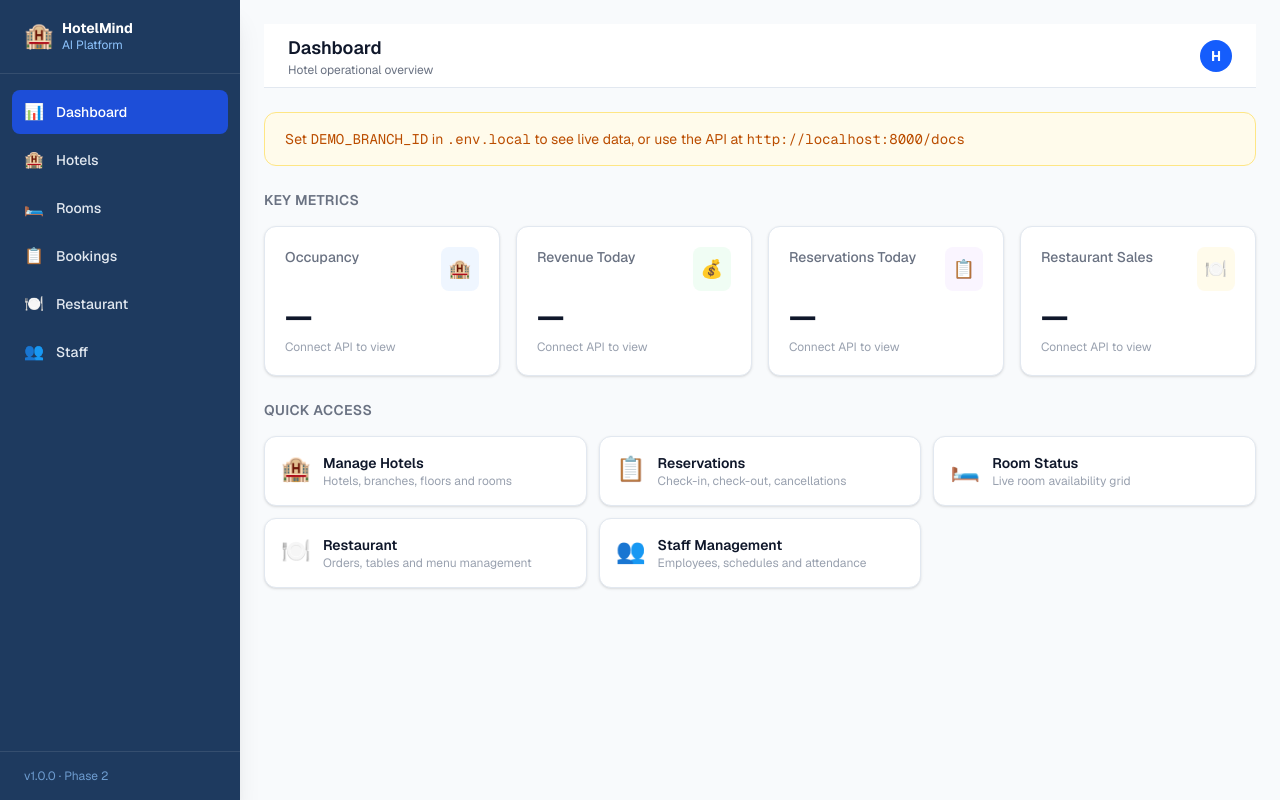
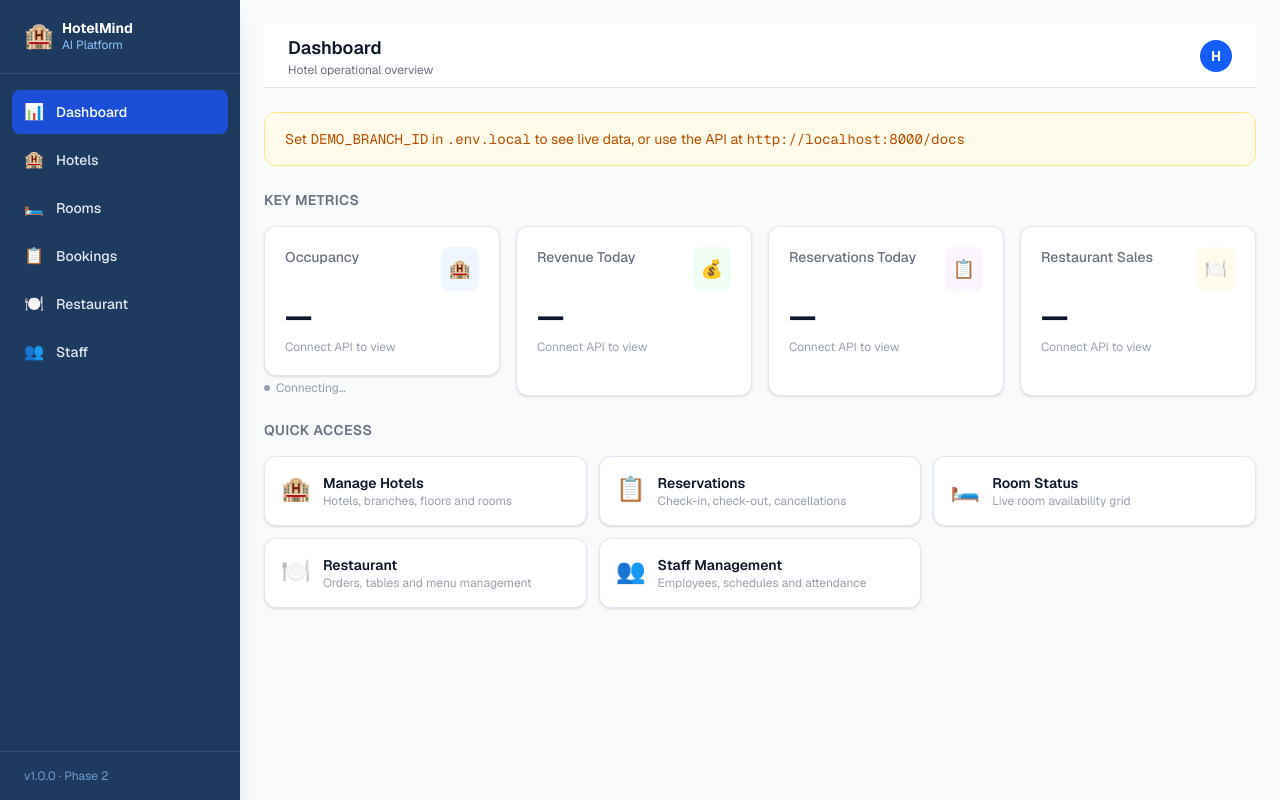
Before and after one commit to BhanuHasaranga/hotelmind-frontend, a Next.js app: page /dashboard in a window 1280 px wide. Built offline with nearby package versions, Linux system fonts and the light colour scheme; no server answers.

Commit message:
Add useDashboardSocket hook and live occupancy badge wired into dashboard page

```diff
--- a/app/(app)/dashboard/page.tsx
+++ b/app/(app)/dashboard/page.tsx
@@ -1,5 +1,6 @@
 import { StatCard } from "@/components/ui/StatCard";
 import { TopBar } from "@/components/layout/TopBar";
+import { LiveOccupancyBadge } from "@/components/dashboard/LiveOccupancyBadge";
 import { apiFetch } from "@/lib/api";
 import type { DashboardSummary } from "@/lib/types/dashboard";
 
@@ -35,6 +36,7 @@ export default async function DashboardPage() {
             Key Metrics
           </h2>
           <div className="grid grid-cols-1 gap-4 sm:grid-cols-2 xl:grid-cols-4">
+            <div>
               <StatCard
                 label="Occupancy"
                 value={summary ? `${summary.occupancy_pct.toFixed(1)}%` : "—"}
@@ -42,6 +44,8 @@ export default async function DashboardPage() {
                 icon="🏨"
                 accent="blue"
               />
+              <LiveOccupancyBadge initialOccupancyPct={summary?.occupancy_pct ?? null} />
+            </div>
             <StatCard
               label="Revenue Today"
               value={summary ? `$${Number(summary.revenue_today).toLocaleString()}` : "—"}
--- /dev/null
+++ b/components/dashboard/LiveOccupancyBadge.tsx
@@ -0,0 +1,28 @@
+"use client";
+
+import { useDashboardSocket } from "@/lib/useDashboardSocket";
+
+interface LiveOccupancyBadgeProps {
+  initialOccupancyPct: number | null;
+}
+
+export function LiveOccupancyBadge({ initialOccupancyPct }: LiveOccupancyBadgeProps) {
+  const { lastUpdate, connected } = useDashboardSocket();
+
+  const liveOccupancyPct =
+    lastUpdate?.type === "occupancy_changed" && typeof lastUpdate.occupancy_pct === "number"
+      ? lastUpdate.occupancy_pct
+      : null;
+
+  const displayPct = liveOccupancyPct ?? initialOccupancyPct;
+
+  return (
+    <span className="mt-1 flex items-center gap-1.5 text-xs text-gray-400">
+      <span
+        className={`h-1.5 w-1.5 rounded-full ${connected ? "bg-emerald-500" : "bg-gray-400"}`}
+        title={connected ? "Live" : "Reconnecting…"}
+      />
+      {displayPct !== null ? `Live: ${displayPct.toFixed(1)}%` : connected ? "Waiting for updates…" : "Connecting…"}
+    </span>
+  );
+}
--- /dev/null
+++ b/lib/useDashboardSocket.ts
@@ -0,0 +1,53 @@
+"use client";
+
+import { useEffect, useRef, useState } from "react";
+
+const WS_BASE_URL = (process.env.NEXT_PUBLIC_API_URL ?? "http://localhost:8000").replace(/^http/, "ws");
+
+export interface DashboardUpdate {
+  type: string;
+  event_type?: string;
+  branch_id?: string;
+  [key: string]: unknown;
+}
+
+export function useDashboardSocket() {
+  const [lastUpdate, setLastUpdate] = useState<DashboardUpdate | null>(null);
+  const [connected, setConnected] = useState(false);
+  const socketRef = useRef<WebSocket | null>(null);
+
+  useEffect(() => {
+    let cancelled = false;
+    let reconnectTimer: ReturnType<typeof setTimeout> | undefined;
+
+    function connect() {
+      if (cancelled) return;
+      const socket = new WebSocket(`${WS_BASE_URL}/ws/dashboard`);
+      socketRef.current = socket;
+
+      socket.onopen = () => setConnected(true);
+      socket.onclose = () => {
+        setConnected(false);
+        if (!cancelled) reconnectTimer = setTimeout(connect, 3000);
+      };
+      socket.onerror = () => socket.close();
+      socket.onmessage = (event) => {
+        try {
+          setLastUpdate(JSON.parse(event.data) as DashboardUpdate);
+        } catch {
+          // ignore malformed payloads
+        }
+      };
+    }
+
+    connect();
+
+    return () => {
+      cancelled = true;
+      if (reconnectTimer) clearTimeout(reconnectTimer);
+      socketRef.current?.close();
+    };
+  }, []);
+
+  return { lastUpdate, connected };
+}
```
Lines whose indentation alone changed are shown as unchanged.
